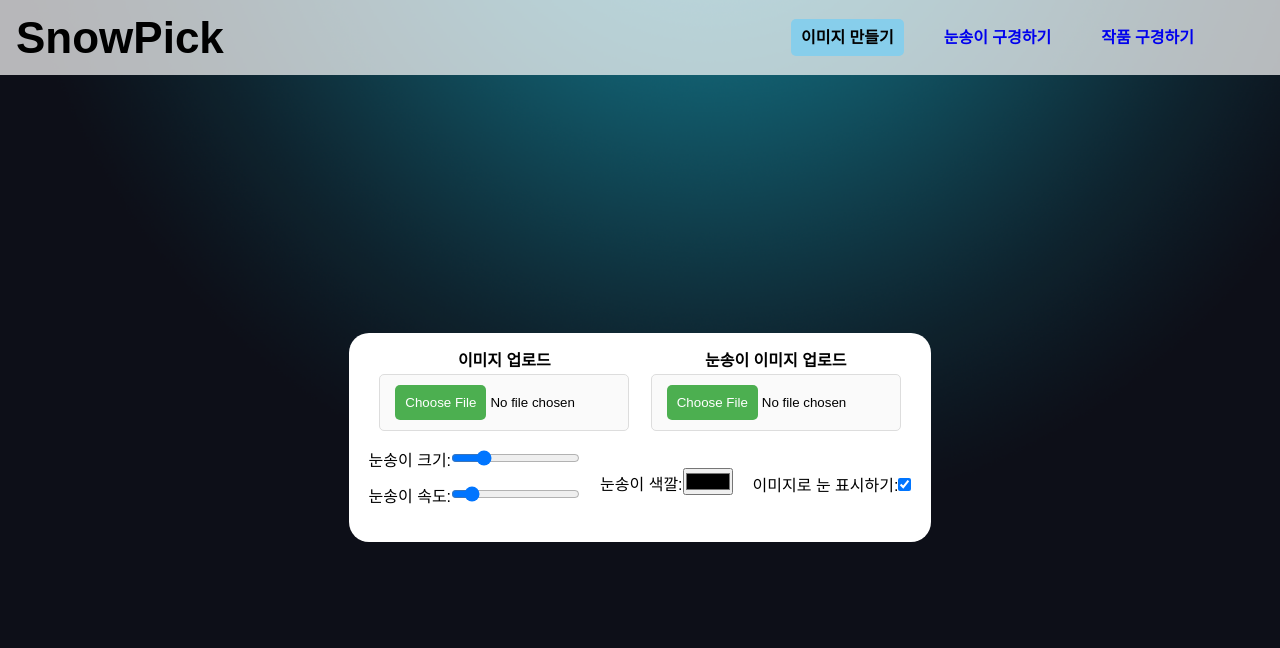
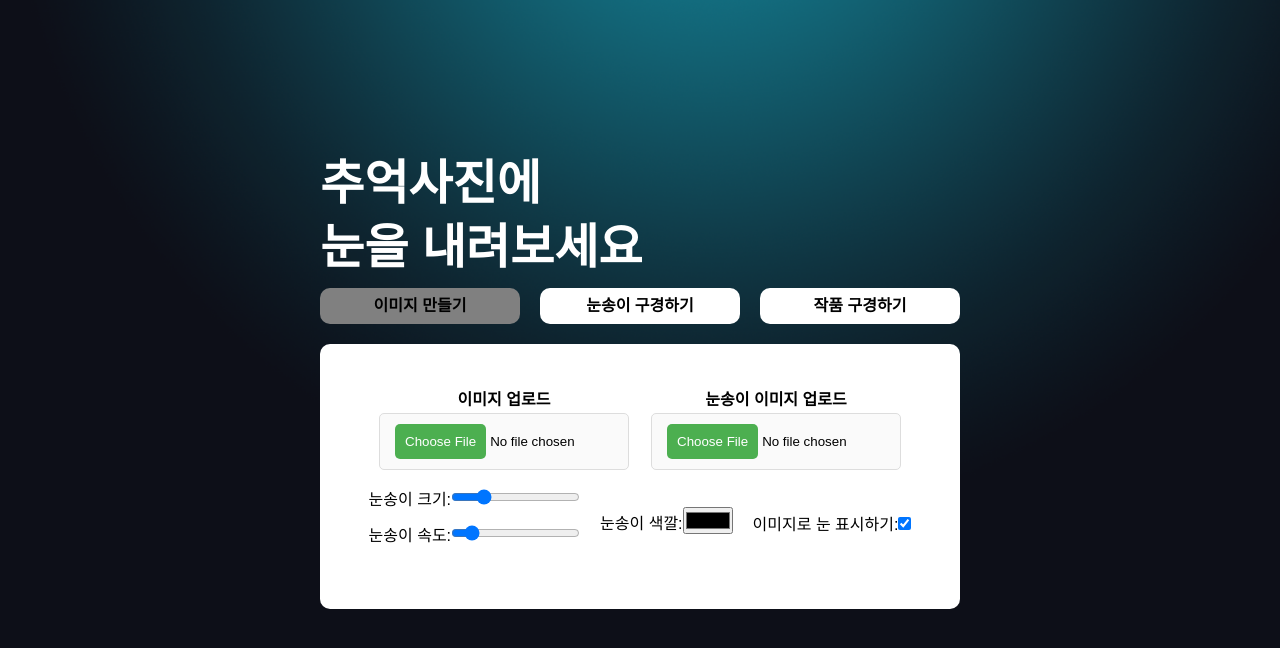
Before and after one commit to GDSC-snowflowerthon/SnowPick-team07-web, a React (Create React App) app: page / in a window 1280 px wide. Shown: the top 648 px of the page. Built offline with nearby package versions, Linux system fonts and the light colour scheme; no server answers; a web font is replaced by a local one.

Commit message:
feat : 스타일 변경

```diff
--- a/src/components/home/snowEffect/style.jsx
+++ b/src/components/home/snowEffect/style.jsx
@@ -1,9 +1,12 @@
 import styled from "styled-components";
 
 export const Container = styled.div`
+  margin: 0 auto;
+  /* min-width: 700px; */
   background-color: white;
-  border-radius: 20px;
-  padding: 20px;
+  border-radius: 10px;
+  padding: 3rem;
+  width: 50%;
 `;
 
 export const FileInputContainer = styled.div`
--- a/src/pages/layout/Navbar.jsx
+++ b/src/pages/layout/Navbar.jsx
@@ -4,12 +4,15 @@ import * as S from "./style";
 const NavBar = () => {
   return (
     <S.NavContainer>
-      <S.NavHeaderText>SnowPick</S.NavHeaderText>
-      <S.NavItemContainer>
+      <div>
+        <S.MainText>추억사진에</S.MainText>
+        <S.MainText>눈을 내려보세요</S.MainText>
+      </div>
+      <S.NavLinkDiv>
         <S.StyledNavLink to="/">이미지 만들기</S.StyledNavLink>
         <S.StyledNavLink to="/list">눈송이 구경하기</S.StyledNavLink>
         <S.StyledNavLink to="/gifList">작품 구경하기</S.StyledNavLink>
-      </S.NavItemContainer>
+      </S.NavLinkDiv>
     </S.NavContainer>
   );
 };
--- a/src/pages/layout/style.jsx
+++ b/src/pages/layout/style.jsx
@@ -1,15 +1,80 @@
 import styled from "styled-components";
 import { NavLink } from "react-router-dom";
 
+// export const NavContainer = styled.div`
+//   height: 75px;
+//   padding: 1rem;
+//   color: white;
+//   background-color: rgba(255, 255, 255, 0.7);
+//   font-weight: bold;
+//   display: flex;
+//   justify-content: space-between;
+//   align-items: center;
+// `;
+
+// export const NavItemContainer = styled.nav`
+//   margin-right: 30px;
+// `;
+
+// export const NavHeaderText = styled.div`
+//   font-size: 44px;
+//   color: black;
+// `;
+
+// export const StyledNavLink = styled(NavLink)`
+//   margin-right: 30px;
+//   text-decoration: none;
+//   padding: 10px;
+//   border-radius: 5px;
+
+//   &:hover {
+//     text-decoration: none;
+//     background-color: lightgray;
+//   }
+
+//   &.active {
+//     background-color: skyblue;
+//     color: black;
+//   }
+// `;
+
+// export const NavItem = styled.span`
+//   margin-right: 30px;
+//   text-decoration: none;
+//   color: inherit;
+
+//   &:hover {
+//     text-decoration: none;
+//     color: inherit;
+//   }
+
+//   &.active {
+//     color: inherit;
+//   }
+// `;
+
+// export const FooterContainer = styled.div`
+//   border: 1px solid skyblue;
+//   height: 100px;
+// `;
+
+// export const BlodTitle = styled.p`
+//   font-weight: bold;
+//   font-size: 24px;
+// `;
+
 export const NavContainer = styled.div`
-  height: 75px;
-  padding: 1rem;
+  /* height: 75px; */
+  margin: 0 auto;
+  padding-top: 10rem;
+  width: 50%;
   color: white;
-  background-color: rgba(255, 255, 255, 0.7);
+  /* background-color: rgba(255, 255, 255, 1); */
   font-weight: bold;
   display: flex;
-  justify-content: space-between;
-  align-items: center;
+  flex-direction: column;
+  /* justify-content: center; */
+  align-items: start;
 `;
 
 export const NavItemContainer = styled.nav`
@@ -22,19 +87,31 @@ export const NavHeaderText = styled.div`
 `;
 
 export const StyledNavLink = styled(NavLink)`
-  margin-right: 30px;
+  display: inline-block;
+
+  color: black;
+  background-color: white;
   text-decoration: none;
   padding: 10px;
-  border-radius: 5px;
+  margin-bottom: 20px;
+  text-align: center;
+  border-radius: 10px;
 
   &:hover {
     text-decoration: none;
     background-color: lightgray;
+    /* color: ; */
   }
 
   &.active {
-    background-color: skyblue;
+    background-color: grey;
     color: black;
+  }
+  width: calc(33.333% - 13.333px); /* 각 요소의 너비를 조정합니다 */
+  margin-right: 20px; /* 오른쪽 마진 적용 */
+
+  &:last-child {
+    margin-right: 0; /* 마지막 요소에는 마진을 적용하지 않음 */
   }
 `;
 
@@ -62,3 +139,17 @@ export const BlodTitle = styled.p`
   font-weight: bold;
   font-size: 24px;
 `;
+
+export const MainText = styled.div`
+  font-weight: bold;
+  font-size: 3rem;
+  padding-bottom: 1rem;
+`;
+
+// export const
+
+export const NavLinkDiv = styled.div`
+  width: 100%;
+  display: flex;
+  justify-content: space-between;
+`;
--- a/src/style.jsx
+++ b/src/style.jsx
@@ -1,14 +1,14 @@
 import styled from "styled-components";
 
 export const Wrapper = styled.div`
-  display: flex;
-  flex-direction: column;
-  justify-content: space-between;
+  /* display: flex; */
+  /* flex-direction: column; */
+  /* justify-content: center; */
   height: 100vh;
 `;
 
 export const ContentWrapper = styled.div`
-  display: flex;
+  /* display: flex; */
   justify-content: center;
   align-items: center;
   flex-direction: column;
```
